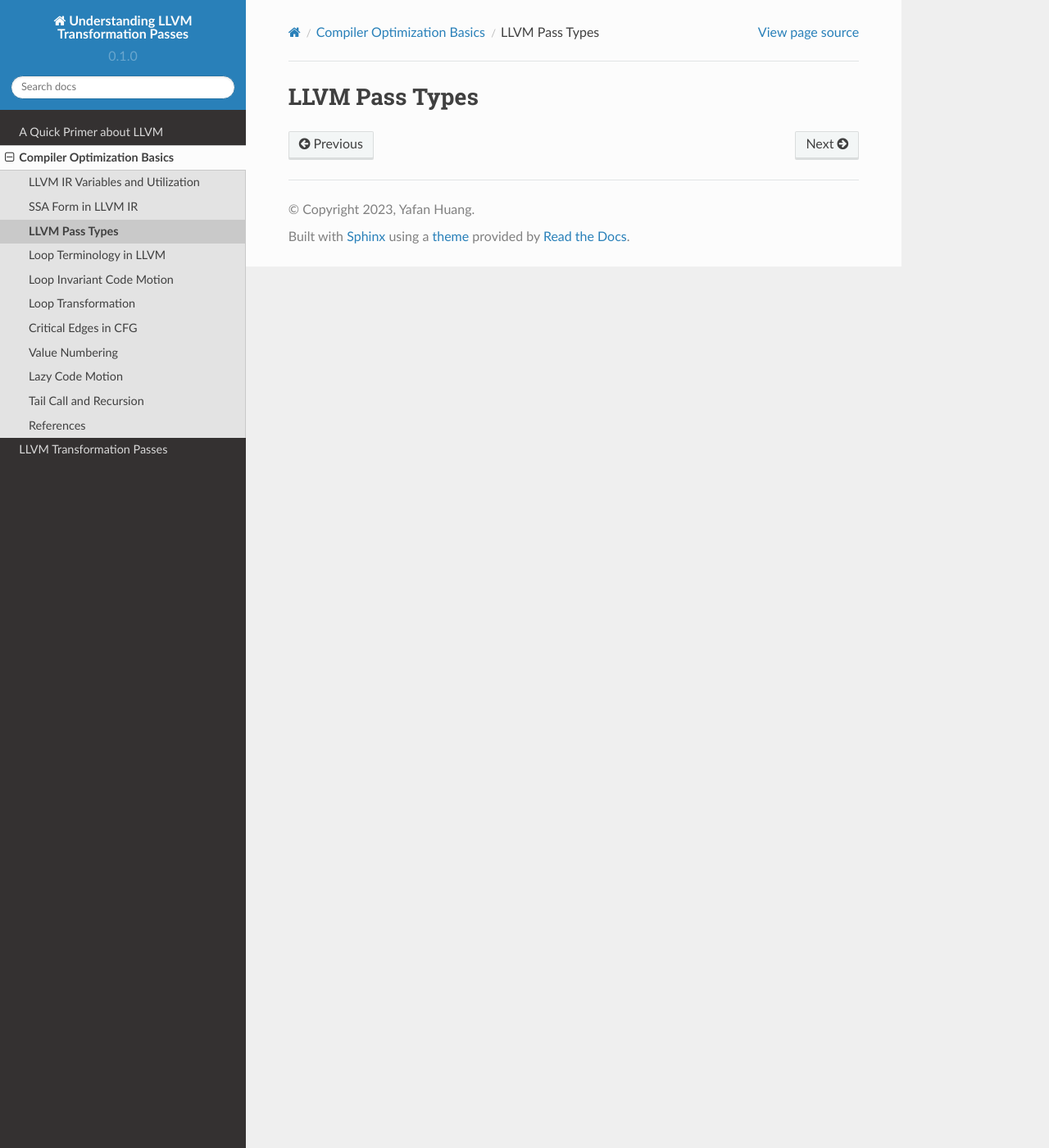
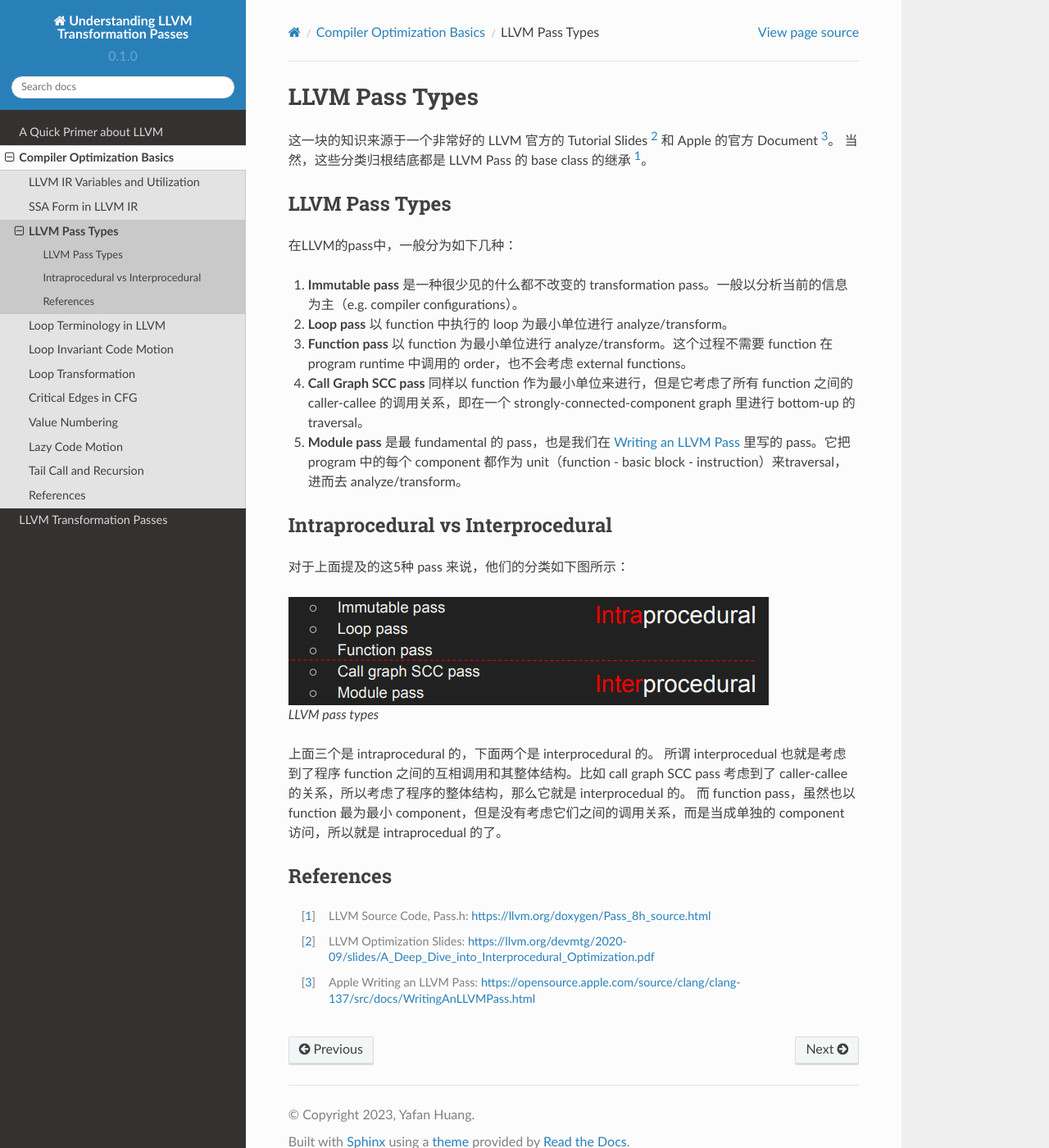
Before and after one commit to hyfshishen/understanding-llvm-transformation-passes, a Sphinx documentation site: the page built from docs/source/compiler-basics/llvm-pass-types.rst, in a window 1280 px wide and 1400 px high. Shown: the whole window at 82% size. Built offline with Sphinx 7.4.7 and the Read the Docs theme 2.0.0, drawn with Linux system fonts in a browser that asks for light colours.

Commit message:
updating

```diff
--- a/docs/source/compiler-basics/llvm-pass-types.rst
+++ b/docs/source/compiler-basics/llvm-pass-types.rst
@@ -1,2 +1,34 @@
 LLVM Pass Types
 =====
+
+这一块的知识来源于一个非常好的 LLVM 官方的 Tutorial Slides [#ref1]_ 和 Apple 的官方 Document [#ref2]_。
+当然，这些分类归根结底都是 LLVM Pass 的 base class 的继承 [#ref0]_。
+
+LLVM Pass Types
+--------
+在LLVM的pass中，一般分为如下几种：
+
+1. **Immutable pass** 是一种很少见的什么都不改变的 transformation pass。一般以分析当前的信息为主（e.g. compiler configurations）。
+2. **Loop pass** 以 function 中执行的 loop 为最小单位进行 analyze/transform。
+3. **Function pass** 以 function 为最小单位进行 analyze/transform。这个过程不需要 function 在 program runtime 中调用的 order，也不会考虑 external functions。
+4. **Call Graph SCC pass** 同样以 function 作为最小单位来进行，但是它考虑了所有 function 之间的 caller-callee 的调用关系，即在一个 strongly-connected-component graph 里进行 bottom-up 的 traversal。
+5. **Module pass** 是最 fundamental 的 pass，也是我们在 :doc:`../LLVM-a-quick-primer/writing-an-llvm-pass` 里写的 pass。它把 program 中的每个 component 都作为 unit（function - basic block - instruction）来traversal，进而去 analyze/transform。
+
+Intraprocedural vs Interprocedural
+--------
+对于上面提及的这5种 pass 来说，他们的分类如下图所示：
+
+.. figure:: figures/pass-types.png
+   :alt: LLVM pass types
+
+   LLVM pass types
+
+上面三个是 intraprocedural 的，下面两个是 interprocedural 的。
+所谓 interprocedual 也就是考虑到了程序 function 之间的互相调用和其整体结构。比如 call graph SCC pass 考虑到了 caller-callee 的关系，所以考虑了程序的整体结构，那么它就是 interprocedual 的。
+而 function pass，虽然也以 function 最为最小 component，但是没有考虑它们之间的调用关系，而是当成单独的 component 访问，所以就是 intraprocedual 的了。
+
+References
+--------
+.. [#ref0] LLVM Source Code, Pass.h: https://llvm.org/doxygen/Pass_8h_source.html
+.. [#ref1] LLVM Optimization Slides: https://llvm.org/devmtg/2020-09/slides/A_Deep_Dive_into_Interprocedural_Optimization.pdf
+.. [#ref2] Apple Writing an LLVM Pass: https://opensource.apple.com/source/clang/clang-137/src/docs/WritingAnLLVMPass.html
```
Also changed, not shown: docs/source/compiler-basics/figures/pass-types.png (added).
